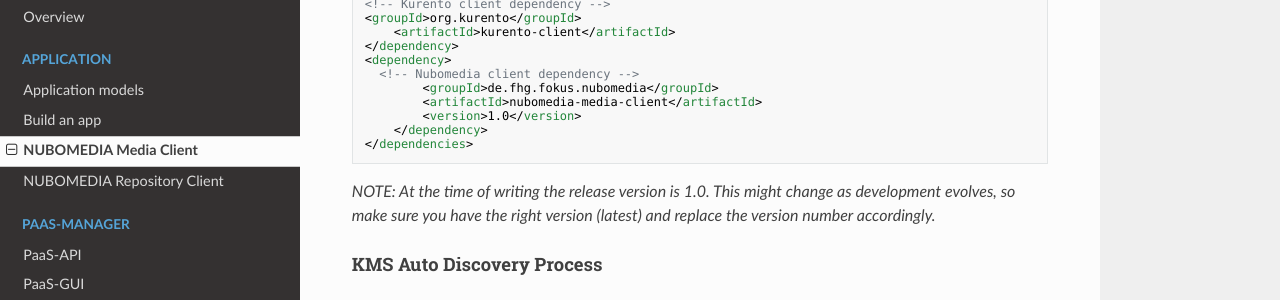
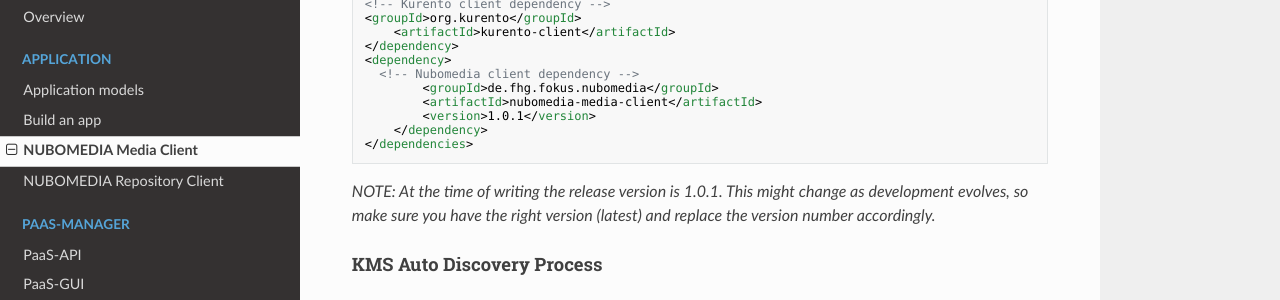
Before and after one commit to nubomedia/developer-guidelines, an MkDocs documentation site: the page built from docs/nubomedia-media-client.md, in a window 1280 px wide and 900 px high, scrolled down 539 px. Shown: the part 151-451 px from the top of the window. Built offline with MkDocs 1.6.1, drawn with Linux system fonts in a browser that asks for light colours; nearby versions of some CDN libraries; old or Windows-style settings are respelled for this version of MkDocs.

Commit message:
Update nubomedia-media-client.md

````diff
--- a/docs/nubomedia-media-client.md
+++ b/docs/nubomedia-media-client.md
@@ -24,11 +24,11 @@ Simply include it on your project's pom.xml file as describe below, then run the
   <!-- Nubomedia client dependency -->
 		<groupId>de.fhg.fokus.nubomedia</groupId>
 		<artifactId>nubomedia-media-client</artifactId>
-		<version>1.0</version>
+		<version>1.0.1</version>
 	</dependency>
 </dependencies>
 ```
-*NOTE: At the time of writing the release version is 1.0. This might change as development evolves, so make sure you have the right version (latest) and replace the version number accordingly.*
+*NOTE: At the time of writing the release version is 1.0.1. This might change as development evolves, so make sure you have the right version (latest) and replace the version number accordingly.*
 
 #### KMS Auto Discovery Process
 Kurento Client discovers KMS with the following procedure:
````
